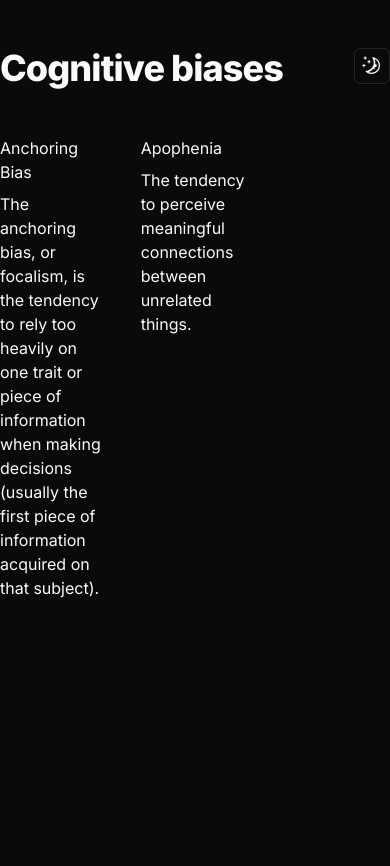
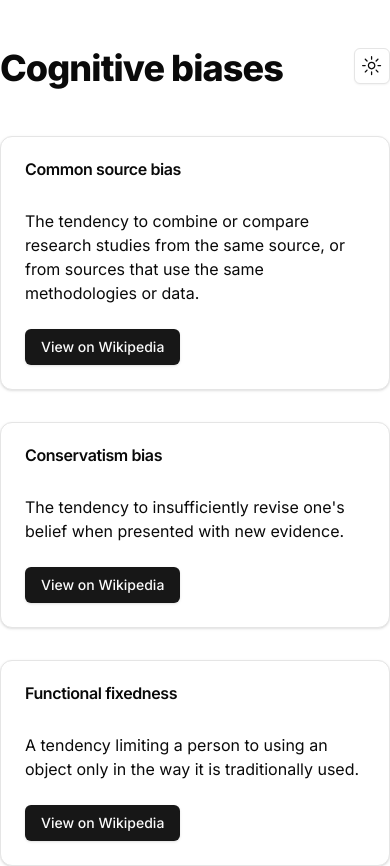
Before and after one commit to andwati/cognitive-biases, a Next.js app: page / in a window 390 px wide. Shown: the top 866 px of the page. Before the commit the page ends 844 px from the top, so only its background shows below. Built offline with nearby package versions, Linux system fonts and the light colour scheme.

Commit message:
mobile responsive

```diff
--- a/_data/data.json
+++ b/_data/data.json
@@ -1,51 +1,82 @@
 [
-  {
-    "bias": "Anchoring Bias",
-    "description": "The anchoring bias, or focalism, is the tendency to rely too heavily on one trait or piece of information when making decisions (usually the first piece of information acquired on that subject).",
-    "wikipedia_link": "https://en.wikipedia.org/wiki/Anchoring_bias",
-    "types": [
   {
     "name": "Common source bias",
     "description": "The tendency to combine or compare research studies from the same source, or from sources that use the same methodologies or data.",
-        "wikipedia_link": ""
+    "link": ""
   },
   {
     "name": "Conservatism bias",
     "description": "The tendency to insufficiently revise one's belief when presented with new evidence.",
-        "wikipedia_link": ""
+    "link": ""
   },
   {
     "name": "Functional fixedness",
     "description": "A tendency limiting a person to using an object only in the way it is traditionally used.",
-        "wikipedia_link": ""
+    "link": ""
   },
   {
     "name": "Law of the instrument",
-        "description": "An over-reliance on a familiar tool or methods, ignoring or under-valuing alternative approaches. 'If all you have is a hammer:  everything looks like a nail.'",
-        "wikipedia_link": ""
-      }
-    ]
+    "description": "An over-reliance on a familiar tool or methods, ignoring or under-valuing alternative approaches. 'If all you have is a hammer, everything looks like a nail.'",
+    "link": ""
   },
-  {
-    "bias": "Apophenia",
-    "description": "The tendency to perceive meaningful connections between unrelated things.",
-    "wikipedia_link": "",
-    "types": [
   {
     "name": "Clustering illusion",
     "description": "The tendency to overestimate the importance of small runs, streaks, or clusters in large samples of random data (that is, seeing phantom patterns).",
-        "wikipedia_link": ""
+    "link": ""
   },
   {
     "name": "Illusory correlation",
     "description": "A tendency to inaccurately perceive a relationship between two unrelated events.",
-        "wikipedia_link": ""
+    "link": ""
   },
   {
     "name": "Pareidolia",
     "description": "A tendency to perceive a vague and random stimulus (often an image or sound) as significant, e.g., seeing images of animals or faces in clouds, the man in the Moon, and hearing non-existent hidden messages on records played in reverse.",
-        "wikipedia_link": ""
+    "link": ""
+  },
+  {
+    "name": "Anthropocentric thinking",
+    "description": "The tendency to use human analogies as a basis for reasoning about other, less familiar, biological phenomena.",
+    "link": ""
+  },
+  {
+    "name": "Anthropomorphism",
+    "description": "Characterization of animals, objects, and abstract concepts as possessing human traits, emotions, or intentions. The opposite bias, of not attributing feelings or thoughts to another person, is dehumanised perception, a type of objectification.",
+    "link": ""
+  },
+  {
+    "name": "Attentional bias",
+    "description": "The tendency of perception to be affected by recurring thoughts.",
+    "link": ""
+  },
+  {
+    "name": "Frequency illusion or Baader–Meinhof phenomenon",
+    "description": "The frequency illusion is that once something has been noticed then every instance of that thing is noticed, leading to the belief it has a high frequency of occurrence (a form of selection bias). The Baader–Meinhof phenomenon is the illusion where something that has recently come to one's attention suddenly seems to appear with improbable frequency shortly afterwards. It was named after an incidence of frequency illusion in which the Baader–Meinhof Group was mentioned.",
+    "link": ""
+  },
+  {
+    "name": "Implicit association",
+    "description": "Where the speed with which people can match words depends on how closely they are associated.",
+    "link": ""
+  },
+  {
+    "name": "Salience bias",
+    "description": "The tendency to focus on items that are more prominent or emotionally striking and ignore those that are unremarkable, even though this difference is often irrelevant by objective standards. See also von Restorff effect.",
+    "link": ""
+  },
+  {
+    "name": "Selection bias",
+    "description": "Which happens when the members of a statistical sample are not chosen completely at random, which leads to the sample not being representative of the population.",
+    "link": ""
+  },
+  {
+    "name": "Survivorship bias",
+    "description": "Which is concentrating on the people or things that 'survived' some process and inadvertently overlooking those that did not because of their lack of visibility.",
+    "link": ""
+  },
+  {
+    "name": "Well travelled road effect",
+    "description": "The tendency to underestimate the duration taken to traverse oft-travelled routes and overestimate the duration taken to traverse less familiar routes.",
+    "link": ""
   }
 ]
-  }
-]
--- a/src/app/layout.tsx
+++ b/src/app/layout.tsx
@@ -21,7 +21,7 @@ export default function RootLayout({
       <body className={inter.className}>
         <ThemeProvider
           attribute="class"
-          defaultTheme="dark"
+          defaultTheme="system"
           enableSystem
           disableTransitionOnChange
         >
--- a/src/app/page.tsx
+++ b/src/app/page.tsx
@@ -6,71 +6,52 @@ import {
   CardHeader,
   CardTitle,
 } from "@/components/ui/card";
-
-import { Badge } from "@/components/ui/badge";
+import React from "react";
 import { Button } from "@/components/ui/button";
 import ThemeSwitcher from "@/components/theme-switcher";
 import fs from "fs";
 import path from "path";
 import Link from "next/link";
 
-type BiasType = {
+type Bias = {
   name: string;
   description: string;
-  wikipedia_link: string;
-};
-
-type Bias = {
-  bias: string;
-  description: string;
-  wikipedia_link: string;
-  types: BiasType[];
+  link: string;
 };
 
 export default async function Home() {
   const dataBuffer = fs.readFileSync(path.resolve("_data/data.json"));
   const jsonData: Bias[] = JSON.parse(dataBuffer.toString());
+
   return (
     <main>
       <nav className="flex justify-between">
         <h1>Cognitive biases</h1>
         <div>
-          {" "}
           <ThemeSwitcher />
         </div>
       </nav>
-      <div className="grid grid-cols-3 gap-8">
+      <div className="grid grid-cols-1  gap-8 md:grid-cols-2 lg:grid-cols-3 xl:grid-cols-4 2xl:grid-cols-6">
         {jsonData.map((bias, index) => (
-          <>
-            <div key={index}>
-              <h3>{bias.bias}</h3>
-              <p>{bias.description}</p>
-            </div>
-            {bias.types.map((type, i) => {
-              <Card key={i} className="flex flex-col justify-between">
+          <Card key={index} className="flex flex-col justify-between">
             <CardHeader className="flex-row gap-4 items-center">
               <div>
-                    <CardTitle>{type.name}</CardTitle>
-                    <CardDescription>
-                      Bias Group Link : {bias.wikipedia_link}
-                    </CardDescription>
+                <CardTitle>{bias.name}</CardTitle>
               </div>
             </CardHeader>
 
             <CardContent>
-                  <p>{type.description}</p>
+              <p>{bias.description}</p>
             </CardContent>
 
             <CardFooter className="flex justify-between">
               <Button>
-                    <Link href={type.wikipedia_link} target="_blank">
+                <Link href={bias.link} target="_blank">
                   View on Wikipedia
                 </Link>
               </Button>
             </CardFooter>
-              </Card>;
-            })}
-          </>
+          </Card>
         ))}
       </div>
     </main>
```
Lines whose indentation alone changed are shown as unchanged.
